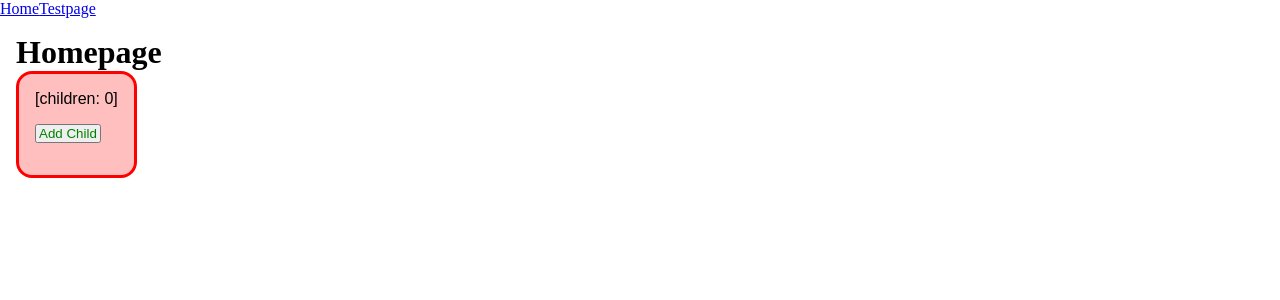
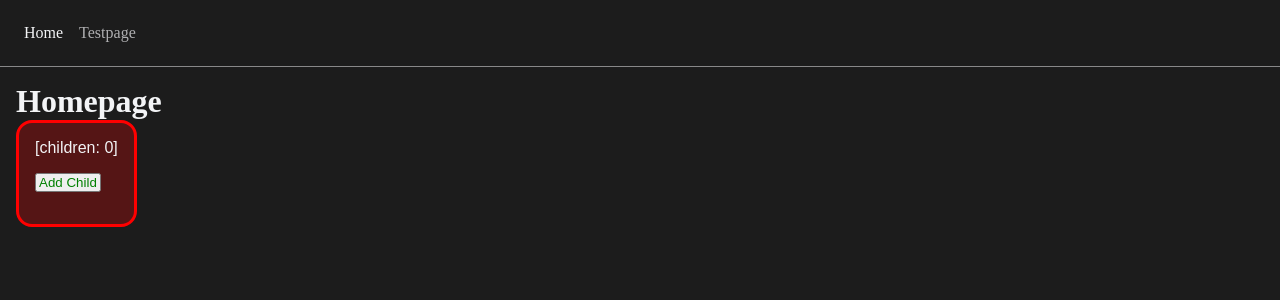
Before and after one commit to shulepov1/react, a React (Vite) app: page / in a window 1280 px wide. Shown: the top 300 px of the page. Built offline with nearby package versions, Linux system fonts and the light colour scheme.

Commit message:
add navbar active link state

```diff
--- a/src/App.css
+++ b/src/App.css
@@ -3,6 +3,16 @@
     padding: 0;
 }
 
+html,
+body {
+    min-height: 100%;
+}
+
+body {
+    background-color: #1c1c1c;
+    color: #f3f4f6;
+}
+
 main {
     padding: 1rem;
 }
--- a/src/components/RecursiveComponent.css
+++ b/src/components/RecursiveComponent.module.css
@@ -10,7 +10,7 @@
 
     width: fit-content;
 }
-button.addChildButton {
+.addChildButton {
     color: green;
     width: fit-content;
     padding-inline: 2px;
--- a/src/components/RecursiveComponent.tsx
+++ b/src/components/RecursiveComponent.tsx
@@ -1,5 +1,5 @@
 import { useState } from "react";
-import "./RecursiveComponent.css";
+import styles from "./RecursiveComponent.module.css";
 
 type Props = {
     colorIndex: number;
@@ -36,19 +36,20 @@ export default function RecursiveComponent({
 
     return (
         <div
-            className="component"
+            className={styles.component}
             style={{ backgroundColor, border: `3px solid ${borderColor}` }}
         >
-            <p className="name">[children: {childrenCount}]</p>
-            <button className="addChildButton" onClick={handleClick}>
+            <p>[children: {childrenCount}]</p>
+            <button className={styles.addChildButton} onClick={handleClick}>
                 Add Child
             </button>
-            <div className="children">
+            <div className={styles.children}>
                 {Array(childrenCount)
                     .fill(null)
-                    .map(() => {
+                    .map((item, index) => {
                         return (
                             <RecursiveComponent
+                                key={index}
                                 colorIndex={nextColorIndex}
                                 depth={depth + 1}
                             ></RecursiveComponent>
--- a/src/components/navbar/Navbar.tsx
+++ b/src/components/navbar/Navbar.tsx
@@ -1,11 +1,43 @@
+import { useState } from "react";
 import { Link } from "react-router-dom";
+import styles from "./navbar.module.css";
 
 export default function Navbar() {
+    const [activeIndex, setActiveIndex] = useState(0);
+
     return (
-        <nav>
-            <ul>
-                <Link to="/">Home</Link>
-                <Link to="testpage">Testpage</Link>
+        <nav className={styles.nav}>
+            <ul className={styles.ul}>
+                <li>
+                    <Link
+                        to="/"
+                        className={
+                            activeIndex === 0
+                                ? styles.navlinkActive
+                                : styles.navlink
+                        }
+                        onClick={() => {
+                            setActiveIndex(0);
+                        }}
+                    >
+                        Home
+                    </Link>
+                </li>
+                <li>
+                    <Link
+                        to="testpage"
+                        className={
+                            activeIndex === 1
+                                ? styles.navlinkActive
+                                : styles.navlink
+                        }
+                        onClick={() => {
+                            setActiveIndex(1);
+                        }}
+                    >
+                        Testpage
+                    </Link>
+                </li>
             </ul>
         </nav>
     );
--- /dev/null
+++ b/src/components/navbar/navbar.module.css
@@ -0,0 +1,20 @@
+nav {
+    padding: 1.5rem;
+    border-bottom: 1px solid #f3f4f680;
+}
+
+ul {
+    list-style-type: none;
+    display: flex;
+    gap: 1rem;
+}
+
+.navlink {
+    color: #f3f4f6af;
+    text-decoration: none;
+}
+
+.navlinkActive {
+    composes: navlink;
+    color: inherit;
+}
```
